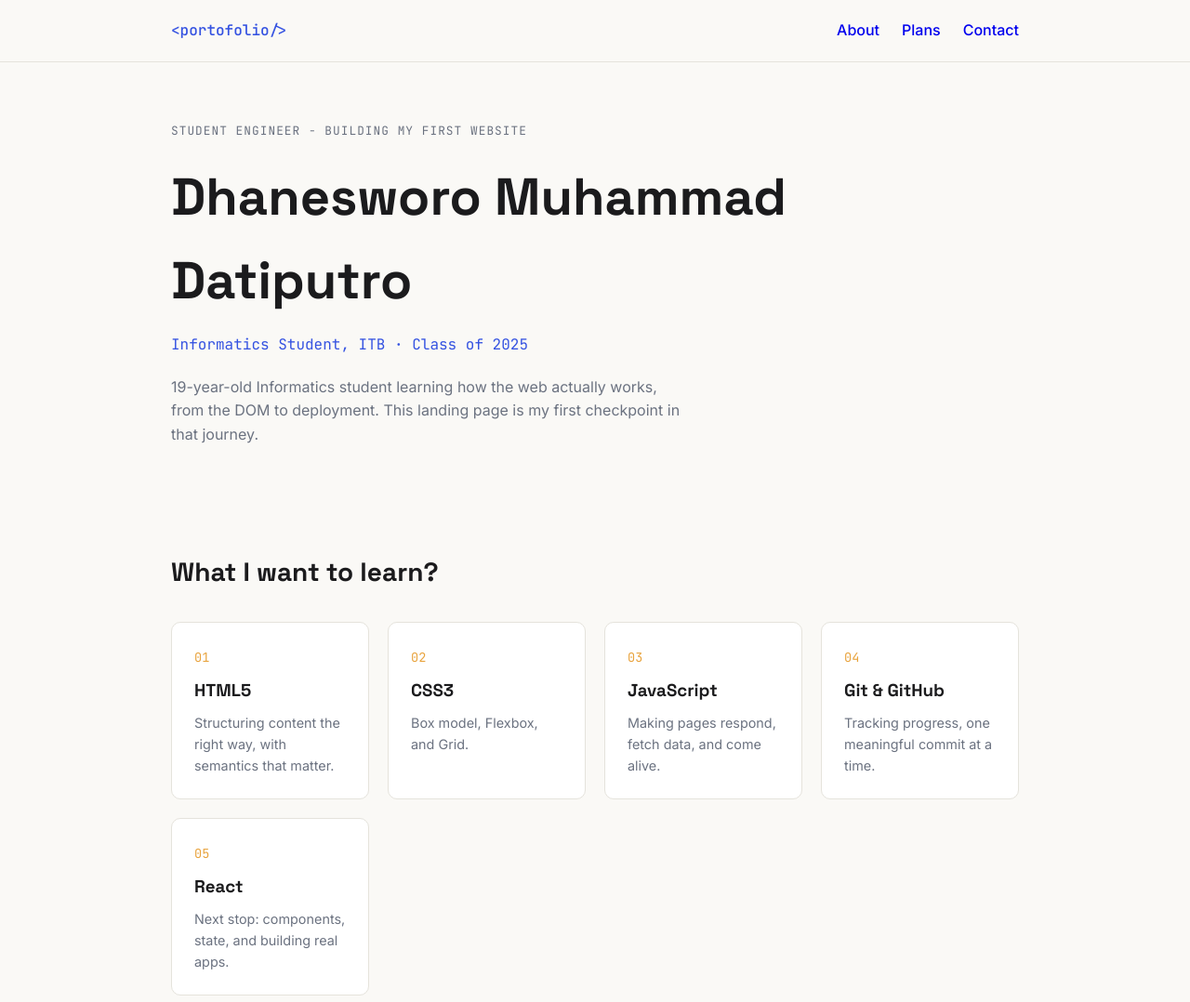
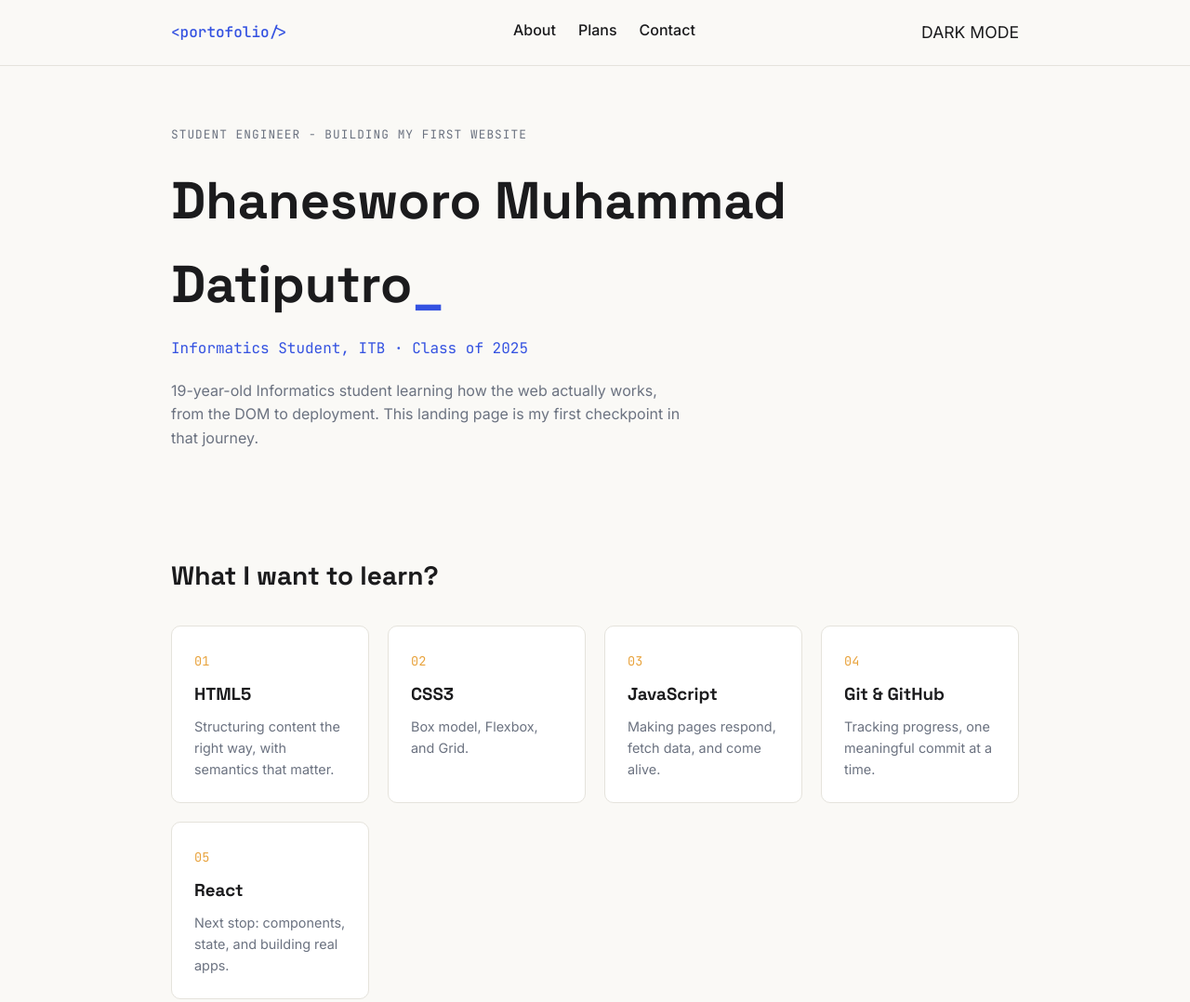
Before and after one commit to dhanesmd3/module-1-gdgoc, a plain HTML site: page index.html in a window 1280 px wide. Shown: the top 1078 px of the page at 93% size. Drawn offline with Linux system fonts and the light colour scheme.

Commit message:
feat: add dark mode toggle and CSS animations

```diff
--- a/index.html
+++ b/index.html
@@ -11,6 +11,8 @@
 </head>
 <body>
 
+  <input type="checkbox" id="theme-toggle" class="theme-toggle-input">
+
   <header class="site-header">
     <div class="container header-inner">
       <span class="logo">&lt;portofolio/&gt;</span>
@@ -19,6 +21,9 @@
         <a href="#plan">Plans</a>
         <a href="#contact">Contact</a>
       </nav>
+      <label for="theme-toggle" class="theme-toggle-label" aria-label="Toggle dark mode">
+        DARK MODE
+      </label>
     </div>
   </header>
 
@@ -26,7 +31,7 @@
     <section class="hero" id="about">
       <div class="container">
         <p class="eyebrow">STUDENT ENGINEER - BUILDING MY FIRST WEBSITE</p>
-        <h1 class="hero-name">Dhanesworo Muhammad Datiputro</h1>
+        <h1 class="hero-name">Dhanesworo Muhammad Datiputro<span class="cursor">_</span></h1>
         <p class="hero-role">Informatics Student, ITB · Class of 2025</p>
         <p class="hero-bio">
           19-year-old Informatics student learning how the web actually works,
@@ -78,7 +83,6 @@
         <li><a href="https://github.com/dhanesmd3" target="_blank" rel="noopener">github.com/dhanesmd3</a></li>
         <li><a href="https://www.linkedin.com/in/dhanesworo-muhammad-datiputro/" target="_blank" rel="noopener">linkedin.com/in/dhanesworo-muhammad-datiputro</a></li>
       </ul>
-    </div>
   </footer>
 
 </body>
--- a/styles.css
+++ b/styles.css
@@ -12,6 +12,16 @@
   --font-mono: 'JetBrains Mono', monospace;
 }
 
+body:has(#theme-toggle:checked) {
+  --color-bg: #14151A;
+  --color-surface: #1E2028;
+  --color-text: #F2F1EC;
+  --color-muted: #9CA3AF;
+  --color-primary: #6C8CFF;
+  --color-accent: #F2B155;
+  --border-color: #2A2C34;
+}
+
 * {
   box-sizing: border-box;
   margin: 0;
@@ -23,6 +33,22 @@ body {
   color: var(--color-text);
   font-family: var(--font-body);
   line-height: 1.6;
+  transition: background-color 0.3s ease, color 0.3s ease;
+}
+
+.theme-toggle-input {
+  position: absolute;
+  opacity: 0;
+  pointer-events: none;
+}
+
+.theme-toggle-label {
+  cursor: pointer;
+  font-size: 1.1rem;
+}
+
+a {
+  color: inherit;
 }
 
 .container {
@@ -61,10 +87,49 @@ body {
 .main-nav a {
   text-decoration: none;
   font-weight: 500;
+  position: relative;
+  padding-bottom: 4px;
+}
+
+.main-nav a::after {
+  content: '';
+  position: absolute;
+  left: 0;
+  bottom: 0;
+  height: 2px;
+  width: 0;
+  background-color: var(--color-primary);
+  transition: width 0.25s ease;
+}
+
+.main-nav a:hover::after {
+  width: 100%;
 }
 
 .hero {
   padding: 64px 0;
+  animation: fadeIn 0.8s ease both;
+}
+
+.cursor {
+  color: var(--color-primary);
+  animation: blink 1s step-end infinite;
+}
+
+@keyframes fadeIn {
+  from {
+    opacity: 0;
+    transform: translateY(12px);
+  }
+  to {
+    opacity: 1;
+    transform: translateY(0);
+  }
+}
+
+@keyframes blink {
+  0%, 50% { opacity: 1; }
+  51%, 100% { opacity: 0; }
 }
 
 .eyebrow {
@@ -93,7 +158,6 @@ body {
   color: var(--color-muted);
 }
 
-
 .plan {
   padding: 48px 0;
 }
@@ -115,6 +179,12 @@ body {
   border: 1px solid var(--border-color);
   border-radius: 10px;
   padding: 24px;
+  transition: transform 0.2s ease, box-shadow 0.2s ease;
+}
+
+.plan-card:hover {
+  transform: translateY(-4px);
+  box-shadow: 0 8px 20px rgba(0, 0, 0, 0.08);
 }
 
 .plan-tag {
@@ -164,7 +234,6 @@ body {
   font-size: 0.85rem;
 }
 
-
 @media (max-width: 640px) {
   .header-inner {
     flex-wrap: wrap;
```
Also changed, not shown: 2 other files.
